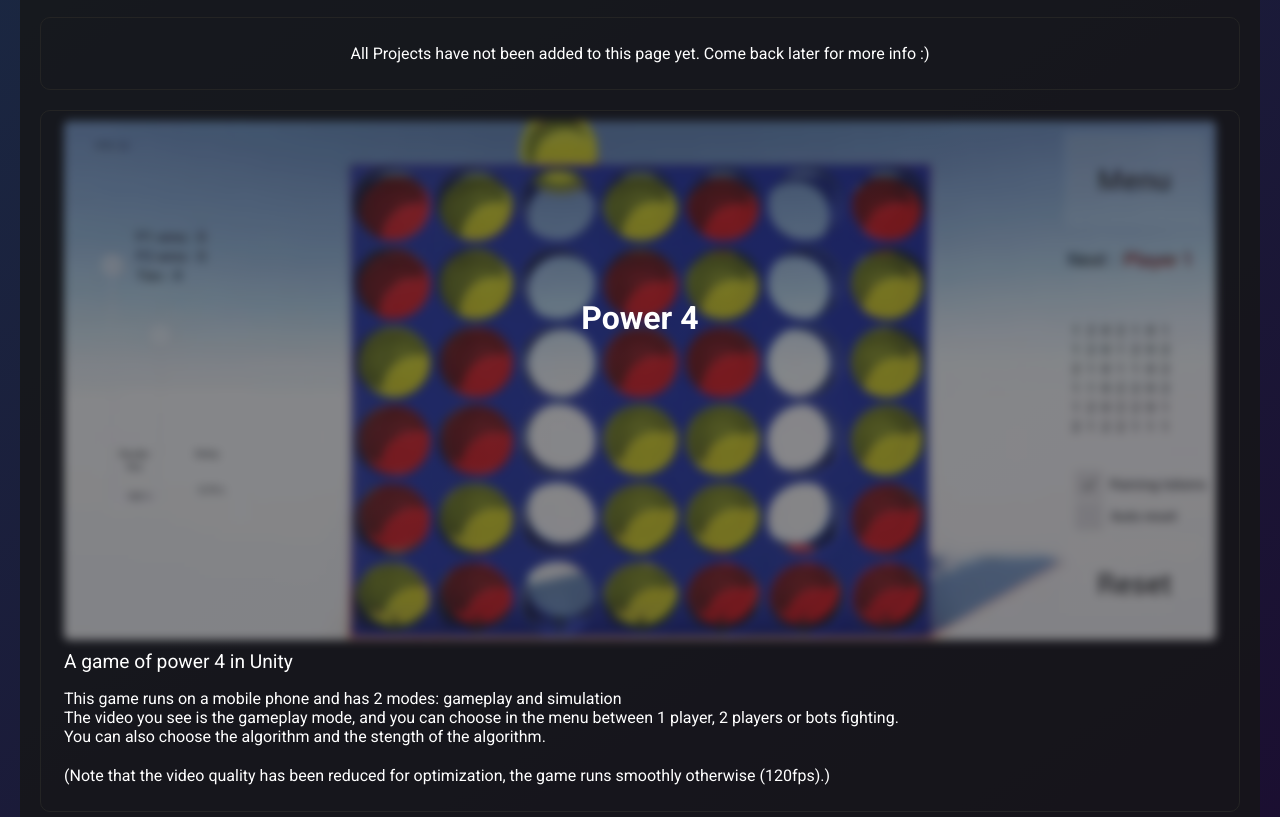
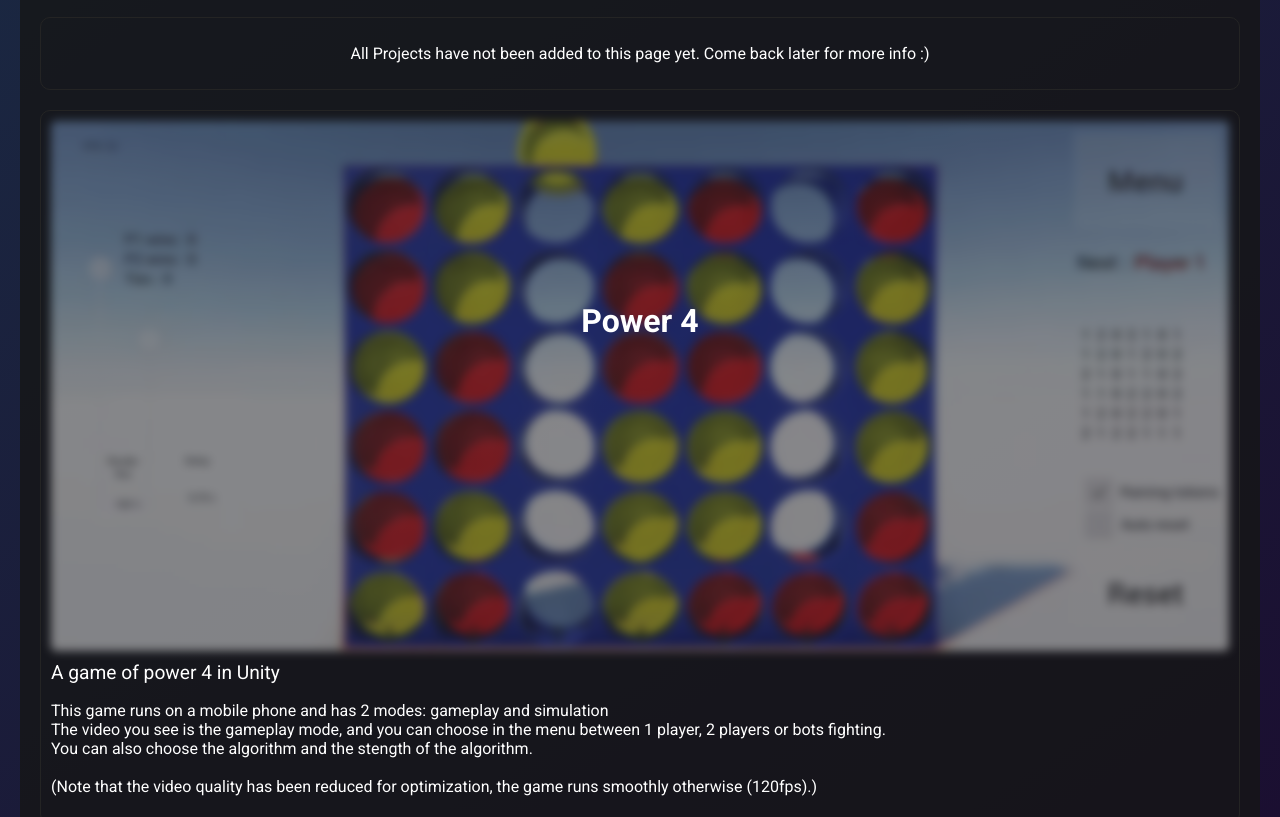
Before and after one commit to Thomas-Marchand/Thomas-Marchand.github.io, a plain HTML site: page index.html in a window 1280 px wide. Shown: the part 1150-1967 px from the top of the page. Drawn offline with Linux system fonts and the light colour scheme.

Commit message:
project width fix for mobile

```diff
--- a/index.css
+++ b/index.css
@@ -188,7 +188,7 @@ a { /* Link styles */
 /* PROJECTS */
 .project-grid { /* Grid for programming languages */
     display: grid;
-    grid-template-columns: repeat(auto-fit, minmax(500px, 1fr)); /* 2 columns each 200px wide min */
+    grid-template-columns: repeat(auto-fit, minmax(300px, 1fr));
     /* gap: 50px; */
     align-items: center;
 }
@@ -206,7 +206,7 @@ a { /* Link styles */
     border: 1px solid #333;
 }
 .project-item img {
-    width: 90vw;
+    width: 100vw;
     filter: blur(5px);
     opacity: 0.5;
     transition: all 0.5s ease;
@@ -234,6 +234,9 @@ a { /* Link styles */
 .project-description {
     font-size: 1.2em;
     margin: 10px 0;
+}
+.project-personal {
+    font-size: 1em;
 }
 
 
```
